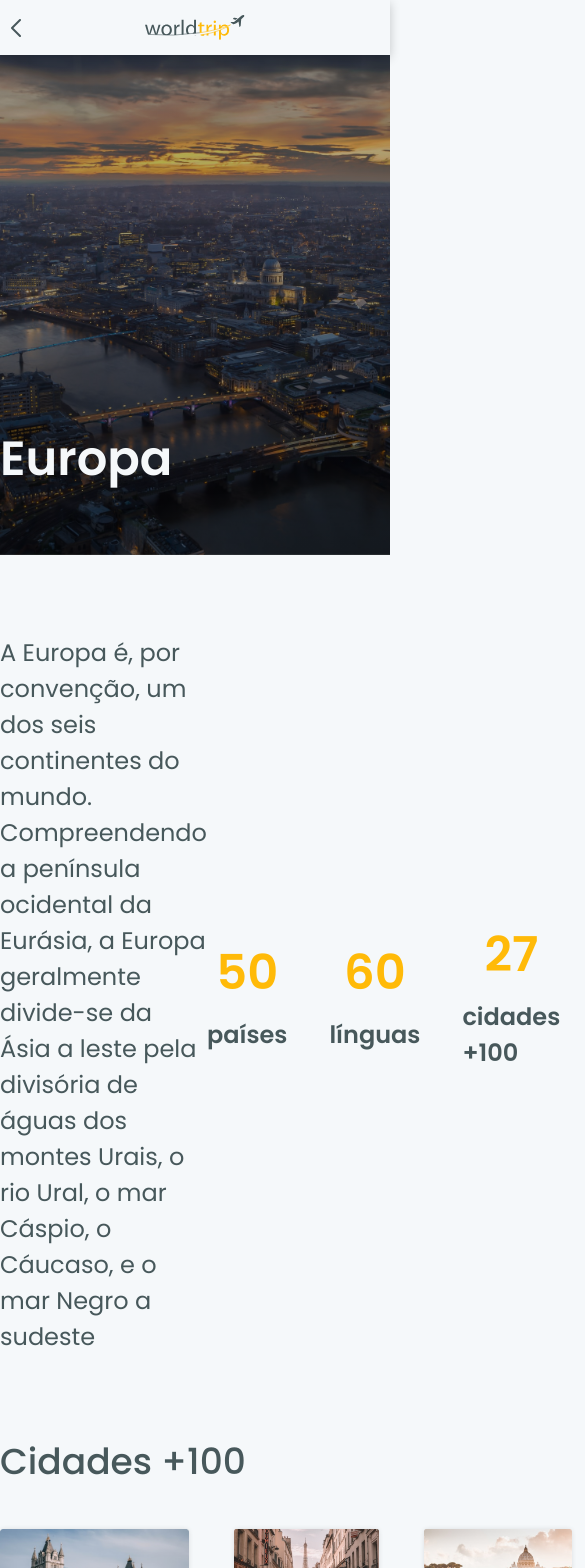
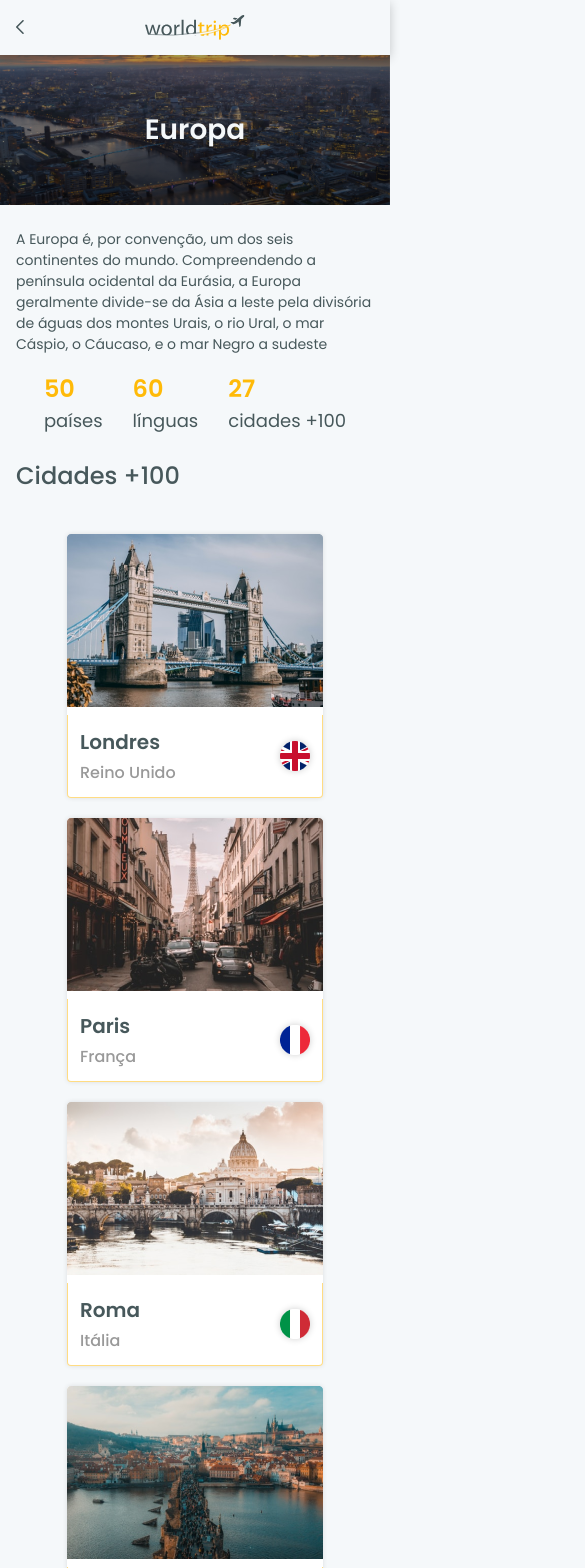
Before and after one commit to wfl-junior/rocketseat-ignite-desafio-interface-com-chakra-ui, a Next.js app: page /africa in a window 390 px wide. Shown: the top 1568 px of the page, 585 px wide, since content can reach past the window. Built offline with nearby package versions, Linux system fonts and the light colour scheme.

Commit message:
responsividade da página de continente

```diff
--- a/src/components/Continent/CityCard.tsx
+++ b/src/components/Continent/CityCard.tsx
@@ -24,7 +24,7 @@ export const CityCard: React.FC<CityCardProps> = ({
 
     <HStack
       align="center"
-      p={6}
+      p={[3, 4, 5, 6]}
       justify="space-between"
       border="1px solid"
       borderColor="rgb(255 186 8 / 0.5)"
@@ -32,7 +32,7 @@ export const CityCard: React.FC<CityCardProps> = ({
       borderTop={0}
       borderBottomRadius={4}
     >
-      <Stack spacing={3}>
+      <Stack spacing={[1, 2, 3]}>
         <Text fontWeight="semibold" fontSize={20}>
           {cityLabel}
         </Text>
@@ -43,8 +43,8 @@ export const CityCard: React.FC<CityCardProps> = ({
       </Stack>
 
       <Box
-        w={30}
-        h={30}
+        w="30px"
+        h="30px"
         borderRadius="full"
         boxShadow="0 0 7px rgb(0 0 0 / 0.2)"
       >
--- a/src/components/Header.tsx
+++ b/src/components/Header.tsx
@@ -16,6 +16,7 @@ export const Header: React.FC = () => {
       bgColor="gray.100"
       zIndex={100}
       boxShadow="0 3px 10px rgb(0 0 0 / 0.2)"
+      px={[4, 5, 6]}
     >
       <Flex
         align="center"
@@ -33,8 +34,8 @@ export const Header: React.FC = () => {
             position="absolute"
             left={0}
             onClick={() => router.back()}
-            w={8}
-            h={8}
+            w="2vw"
+            maxW={3}
           >
             <ChevronLeft />
           </Flex>
--- a/src/components/icons/ChevronLeft.tsx
+++ b/src/components/icons/ChevronLeft.tsx
@@ -1,16 +1,8 @@
-interface ChevronLeftProps {
-  width?: number;
-  height?: number;
-}
-
-export const ChevronLeft: React.FC<ChevronLeftProps> = ({
-  width = 10,
-  height = 18,
-}) => (
+export const ChevronLeft: React.FC = () => (
   <svg
     xmlns="http://www.w3.org/2000/svg"
-    width={width}
-    height={height}
+    width="100%"
+    height="100%"
     fill="none"
     viewBox="0 0 10 18"
   >
--- a/src/pages/[continent].tsx
+++ b/src/pages/[continent].tsx
@@ -19,15 +19,24 @@ const Continent: NextPage = () => (
       backgroundSize="cover"
       backgroundPosition="center"
       backgroundRepeat="no-repeat"
-      h={500}
+      h={[150, 250, 350, 450, 500]}
       align="center"
     >
-      <Flex maxW={1160} w="100%" mx="auto" align="end" py="60px" h="100%">
+      <Flex
+        maxW={1160}
+        w="100%"
+        mx="auto"
+        py="60px"
+        h="100%"
+        px={[4, 5, 6]}
+        justifyContent={{ base: "center", md: "start" }}
+        alignItems={{ base: "center", md: "end" }}
+      >
         <Heading
           as="h1"
           color="gray.100"
           fontWeight="semibold"
-          fontSize={48}
+          fontSize={[28, 34, 38, 42, 48]}
           lineHeight={1.5}
         >
           Europa
@@ -35,10 +44,21 @@ const Continent: NextPage = () => (
       </Flex>
     </Flex>
 
-    <Stack maxW={1160} mx="auto" mt={20} spacing={20}>
-      <Flex align="center" justify="space-between">
-        <Box w={600}>
-          <Text fontWeight="normal" fontSize={24}>
+    <Stack
+      maxW={1160}
+      mx="auto"
+      mt={["24px", "38px", "52px", "66px", "80px"]}
+      spacing={["24px", "38px", "52px", "66px", "80px"]}
+    >
+      <Flex
+        flexDirection={{ base: "column", lg: "row" }}
+        align="center"
+        justify="space-between"
+        px={[4, 5, 6]}
+        gap={4}
+      >
+        <Box maxW={600}>
+          <Text fontWeight="normal" fontSize={[14, 16, 18, 21, 24]}>
             A Europa é, por convenção, um dos seis continentes do mundo.
             Compreendendo a península ocidental da Eurásia, a Europa geralmente
             divide-se da Ásia a leste pela divisória de águas dos montes Urais,
@@ -46,45 +66,95 @@ const Continent: NextPage = () => (
           </Text>
         </Box>
 
-        <HStack spacing={42}>
-          <Stack align="center">
-            <Text as="strong" color="brand" fontSize={48} fontWeight="semibold">
+        <HStack spacing={["30px", "34px", "38px", "42px"]}>
+          <Stack
+            spacing={{ base: 0, lg: 1 }}
+            align={{ base: "left", lg: "center" }}
+          >
+            <Text
+              as="strong"
+              color="brand"
+              fontSize={[24, 30, 36, 42, 48]}
+              fontWeight="semibold"
+            >
               50
             </Text>
 
-            <Text as="span" fontSize={24} fontWeight="semibold">
+            <Text
+              as="span"
+              fontSize={[18, 20, 22, 24]}
+              fontWeight={{ base: "normal", md: "medium", lg: "semibold" }}
+            >
               países
             </Text>
           </Stack>
 
-          <Stack align="center">
-            <Text as="strong" color="brand" fontSize={48} fontWeight="semibold">
+          <Stack
+            spacing={{ base: 0, lg: 1 }}
+            align={{ base: "left", lg: "center" }}
+          >
+            <Text
+              as="strong"
+              color="brand"
+              fontSize={[24, 30, 36, 42, 48]}
+              fontWeight="semibold"
+            >
               60
             </Text>
 
-            <Text as="span" fontSize={24} fontWeight="semibold">
+            <Text
+              as="span"
+              fontSize={[18, 20, 22, 24]}
+              fontWeight={{ base: "normal", md: "medium", lg: "semibold" }}
+            >
               línguas
             </Text>
           </Stack>
 
-          <Stack align="center">
-            <Text as="strong" color="brand" fontSize={48} fontWeight="semibold">
+          <Stack
+            spacing={{ base: 0, lg: 1 }}
+            align={{ base: "left", lg: "center" }}
+          >
+            <Text
+              as="strong"
+              color="brand"
+              fontSize={[24, 30, 36, 42, 48]}
+              fontWeight="semibold"
+            >
               27
             </Text>
 
-            <Text as="span" fontSize={24} fontWeight="semibold">
+            <Text
+              as="span"
+              fontSize={[18, 20, 22, 24]}
+              fontWeight={{ base: "normal", md: "medium", lg: "semibold" }}
+            >
               cidades +100
             </Text>
           </Stack>
         </HStack>
       </Flex>
 
-      <Stack spacing={10}>
-        <Heading as="h2" fontSize={36} lineHeight={1.5} fontWeight="medium">
+      <Stack spacing={10} px={[4, 5, 6]}>
+        <Heading
+          as="h2"
+          fontSize={[24, 26, 28, 32, 36]}
+          lineHeight={1.5}
+          fontWeight="medium"
+        >
           Cidades +100
         </Heading>
 
-        <Grid templateColumns="repeat(4, 1fr)" gap={45}>
+        <Grid
+          gap={["20px", "25px", "30px", "35px", "45px"]}
+          placeItems="center"
+          templateColumns={[
+            "1fr",
+            "repeat(2, 1fr)",
+            "repeat(3, 1fr)",
+            "repeat(4, 1fr)",
+          ]}
+        >
           <CityCard
             citySlug="london"
             cityLabel="Londres"
```
